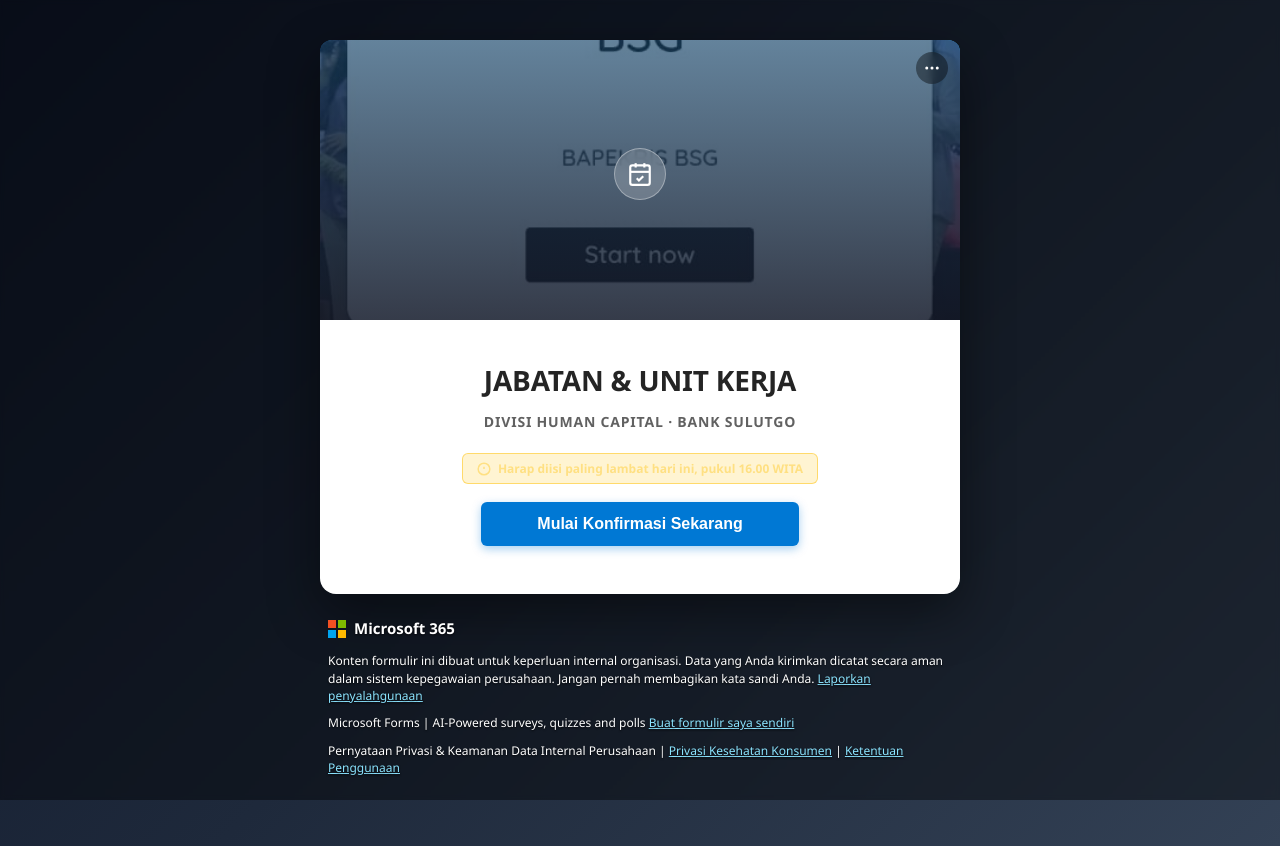
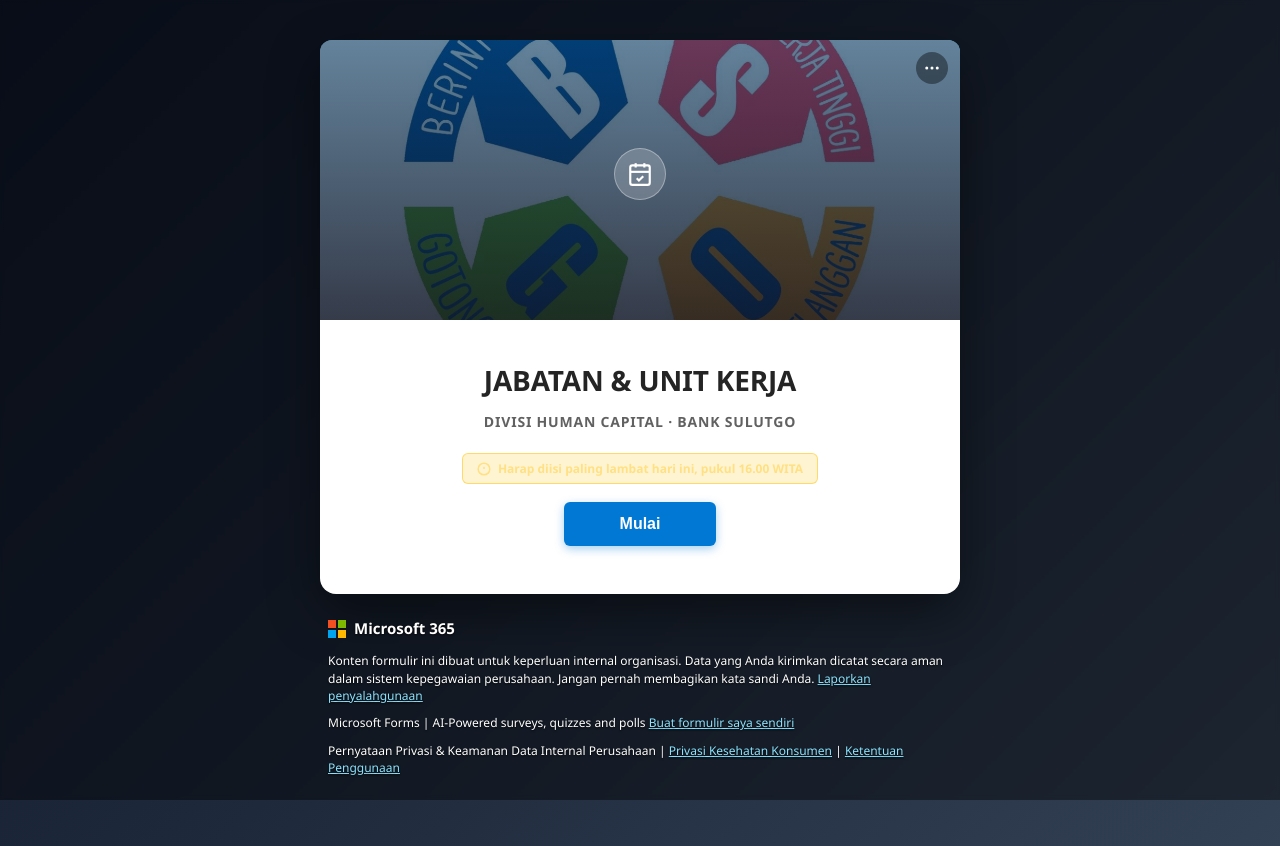
Before and after one commit to JayChristofel/bsg-portal-karyawan, a Next.js app: page / in a window 1280 px wide. Built offline with nearby package versions, Linux system fonts and the light colour scheme.

Commit message:
Initial Commit

```diff
--- a/app/page.tsx
+++ b/app/page.tsx
@@ -210,7 +210,7 @@
                 Harap diisi paling lambat hari ini, pukul 16.00 WITA
               </div>
               <button type="button" className="btn-start-now" onClick={handleStart}>
-                Mulai Konfirmasi Sekarang
+                Mulai
               </button>
             </div>
           </div>
@@ -227,7 +227,7 @@
               </svg>
             </div>
 
-            <h2 className="form-title">Formulir Konfirmasi Jabatan &amp; Unit Kerja</h2>
+            <h2 className="form-title">Formulir Jabatan &amp; Unit Kerja</h2>
             <p className="form-disclaimer">
               Isilah data di bawah ini sesuai jabatan dan unit kerja Anda saat ini. Data digunakan untuk pemutakhiran sistem kepegawaian Bank SulutGo.
             </p>
@@ -375,7 +375,7 @@
               </div>
 
               <button type="submit" className="btn-submit" disabled={isSubmitting}>
-                {isSubmitting ? 'Menyimpan Data...' : 'Kirim Konfirmasi'}
+                {isSubmitting ? 'Menyimpan Data...' : 'Kirim'}
               </button>
             </form>
           </div>
@@ -396,7 +396,7 @@
               <img src="/assets/checkmark.png" alt="Success Checkmark" className="success-icon-img" />
             </div>
 
-            <h3 className="success-message">Konfirmasi berhasil dikirim. Terima kasih!</h3>
+            <h3 className="success-message">Data berhasil dikirim. Terima kasih!</h3>
             <p className="success-time-info">{successTime}</p>
 
             <div className="divider-with-text">
@@ -404,7 +404,7 @@
             </div>
 
             <button type="button" className="btn-save-response" onClick={() => window.print()}>
-              Simpan / Cetak Bukti Konfirmasi Jabatan
+              Simpan / Cetak Bukti Data Jabatan
             </button>
             <a className="link-submit-another" onClick={handleResetForm}>
               Kirim respons data lainnya
--- a/app/portal.css
+++ b/app/portal.css
@@ -112,7 +112,7 @@
 .cover-banner-bg {
   position: absolute;
   inset: 0;
-  background: url('/assets/background.jpg') center/cover no-repeat;
+  background: url('/assets/BSGO.jpg') center/cover no-repeat;
   filter: brightness(0.65) saturate(1.2);
 }
 
```
Also changed, not shown: app/layout.tsx (+1 -1 lines), public/assets/BSGO.jpg (added).
